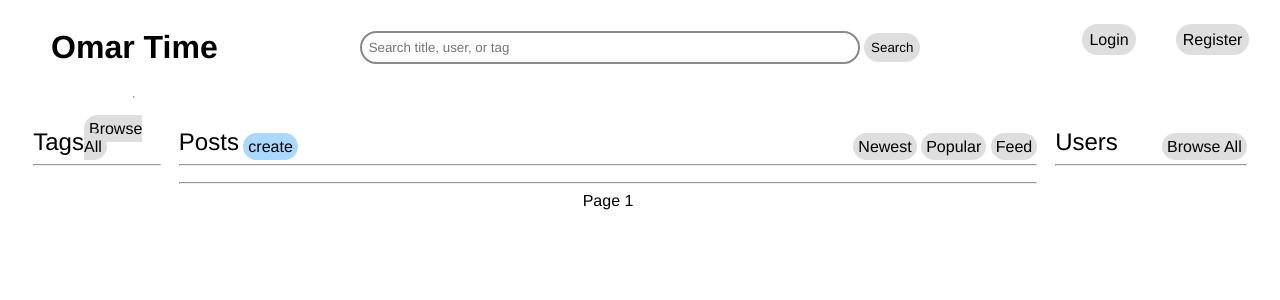
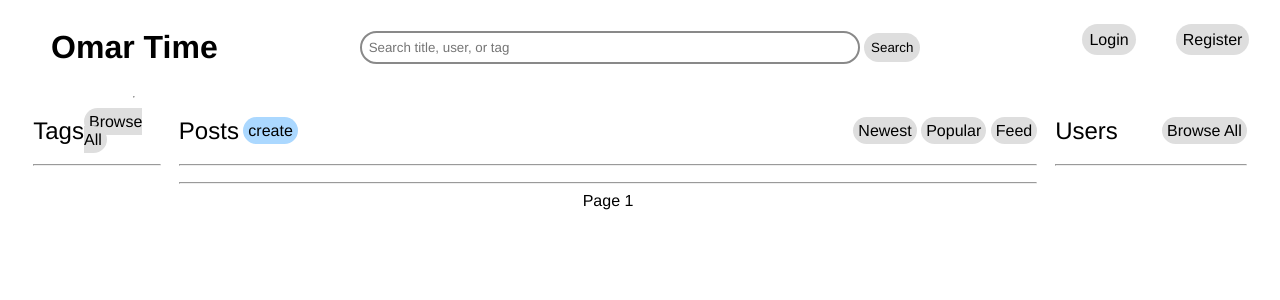
Before and after one commit to VeyGudTek/OmarTime_Public, a Django app: page / in a window 1280 px wide. Shown: the top 300 px of the page. Run offline with Django 4.2, Linux system fonts and the light colour scheme; data that the repository does not hold is empty.

Commit message:
Align the Section header options with the title

```diff
--- a/base/templates/base/home.html
+++ b/base/templates/base/home.html
@@ -19,15 +19,15 @@
 
     <div class="post-container">
         <div class="section-header">
-            <span class="section-header-title">Posts</span>&nbsp<span class="section-header-link"><a class="button-edit" href="{% url 'create_post' %}">create</a></span>
-            <span class="section-header-options">
+            <div class="section-header-title">Posts</div>&nbsp<div class="section-header-link"><a class="button-edit" href="{% url 'create_post' %}">create</a></div>
+            <div class="section-header-options">
                 {% if query %}
                     <a href="{% url 'home' %}?q={{query}}">Relevant</a>
                 {% endif %}
                 <a class="button-small" href="{% url 'home' %}?q={{query}}&sort_by=newest">Newest</a>
                 <a class="button-small" href="{% url 'home' %}?q={{query}}&sort_by=popular">Popular</a>
                 <a class="button-small" href="{% url 'home' %}?sort_by=feed">Feed</a>
-            </span>
+            </div>
         </div>
         <hr>
 
--- a/static/css/styles.css
+++ b/static/css/styles.css
@@ -11,20 +11,15 @@
 .section-header{
     height: 50px;
     display: flex;
+    align-items: center;
 }
 
 .section-header-title{
     font-size: x-large;
-    align-self: flex-end;
-}
-
-.section-header-link{
-    align-self: flex-end;
 }
 
 .section-header-options{
     margin-left: auto;
-    align-self: flex-end;
 }
 
 .gallery-container{
```
